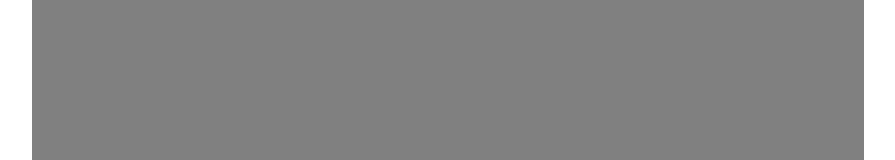
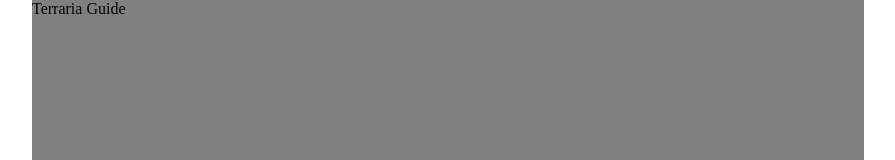
Before and after one commit to Whit3cat/Terrariaguide, a plain HTML site: page index.html in a window 1280 px wide. Shown: the top 160 px of the page, without its empty margins (192-1087 px from the left). Drawn offline with Linux system fonts and the light colour scheme.

Commit message:
Update index.html

```diff
--- a/index.html
+++ b/index.html
@@ -11,7 +11,7 @@
 
 
         <div class="CORE">
-
+            <p class="toptext">Terraria Guide<p>
         </div>
     </body>
 
```
